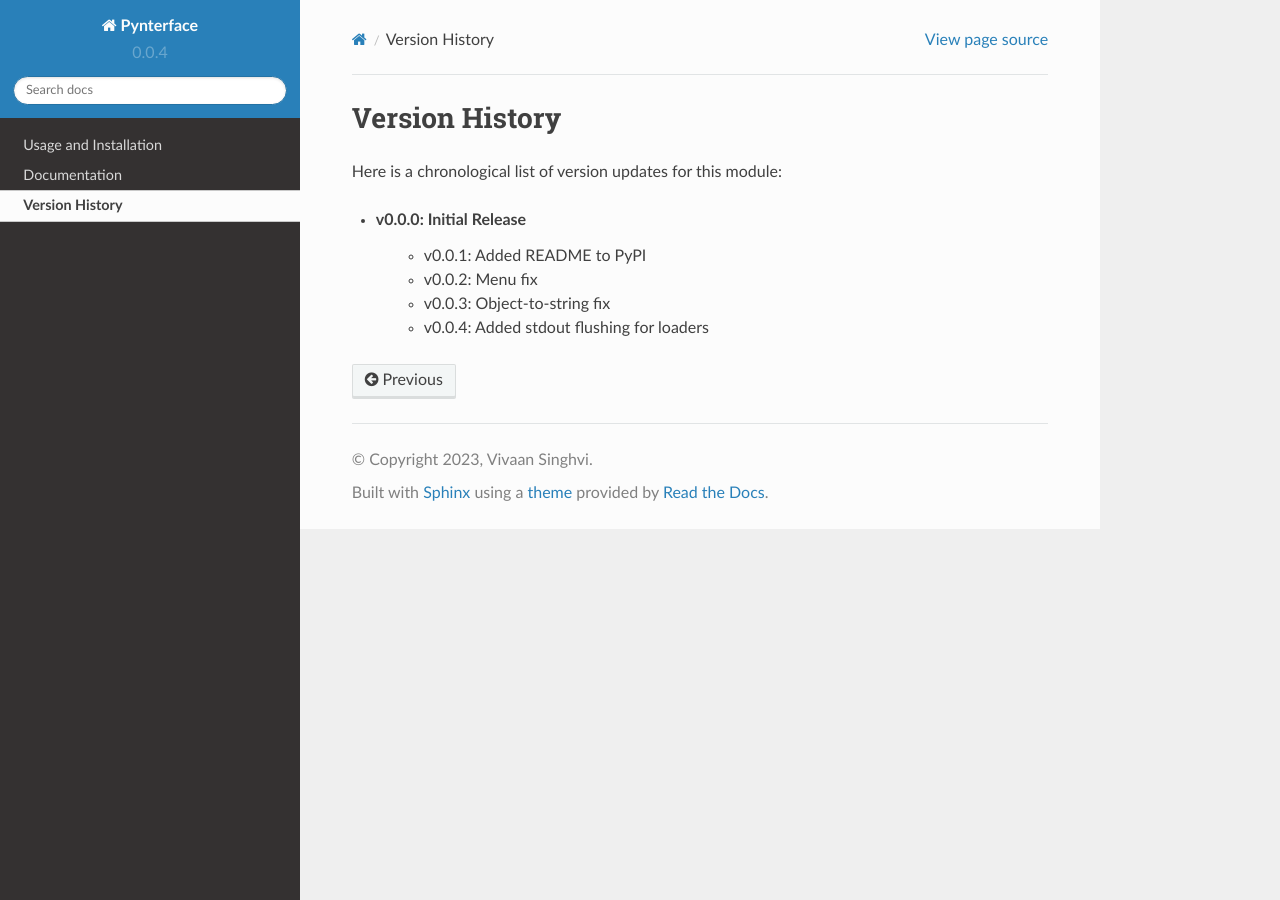
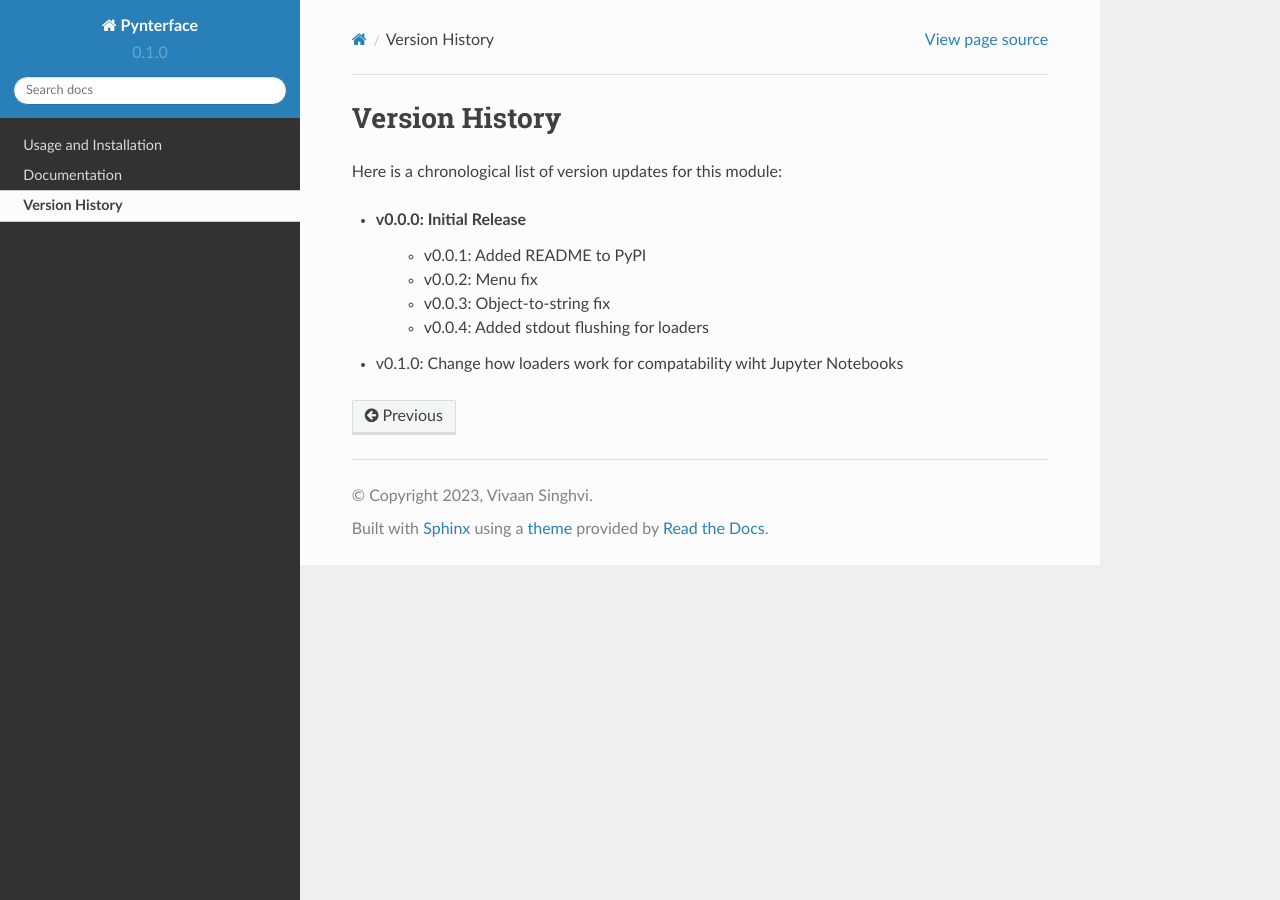
Before and after one commit to vivaansinghvi07/pynterface, a Sphinx documentation site: the page built from docs/versionhistory.rst, in a window 1280 px wide. Built offline with Sphinx 7.4.7 and the Read the Docs theme 2.0.0, drawn with Linux system fonts in a browser that asks for light colours.

Commit message:
v0.1.0: changed how loaders interpret cycles

```diff
--- a/docs/conf.py
+++ b/docs/conf.py
@@ -6,8 +6,8 @@ project = 'Pynterface'
 copyright = '2023, Vivaan Singhvi'
 author = 'Vivaan Singhvi'
 
-release = "0.0"
-version = "0.0.4"
+release = "0.1"
+version = "0.1.0"
 
 # -- General configuration
 
--- a/docs/versionhistory.rst
+++ b/docs/versionhistory.rst
@@ -8,3 +8,4 @@ Here is a chronological list of version updates for this module:
     * v0.0.2: Menu fix
     * v0.0.3: Object-to-string fix
     * v0.0.4: Added stdout flushing for loaders
+* v0.1.0: Change how loaders work for compatability wiht Jupyter Notebooks
--- a/pynterface/__init__.py
+++ b/pynterface/__init__.py
@@ -2,7 +2,7 @@
 A python module for dealing with terminal-based inputs and outputs.
 """
 
-__version__ = "0.0.4"
+__version__ = "0.1.0"
 __author__ = "Vivaan Singhvi"
 
 from .menu import *
```
Also changed, not shown: 1 other file.
